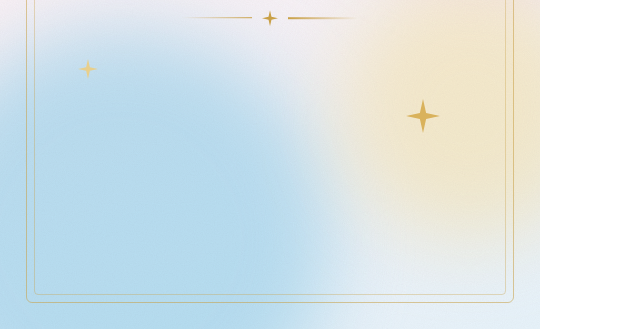
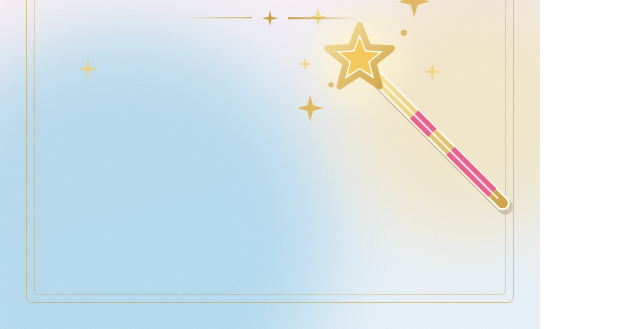
Before and after one commit to michiyo1023/kigyo-5step-lp, a plain HTML site: page covers/reel-cover-01.html in a window 1280 px wide. Shown: the part 631-960 px from the top of the page, without its empty margins (0-640 px from the left). Drawn offline with Linux system fonts and the light colour scheme; a web font is replaced by a local one.

Commit message:
カバーに魔法の杖を追加
Co-Authored-By: Claude Sonnet 5.5 <noreply@anthropic.com>
Claude-Session: https://claude.ai/code/session_01KByPw2pmmrSZ9G6xsNvehu

```diff
--- a/covers/reel-cover-01.html
+++ b/covers/reel-cover-01.html
@@ -39,9 +39,30 @@
   <svg class="star" style="left:62px;top:150px" width="34" height="34" viewBox="0 0 24 24"><path d="M12 0 L14.2 9.8 L24 12 L14.2 14.2 L12 24 L9.8 14.2 L0 12 L9.8 9.8Z" fill="#d9b25c"/></svg>
   <svg class="star" style="left:96px;top:196px" width="16" height="16" viewBox="0 0 24 24"><path d="M12 0 L14.2 9.8 L24 12 L14.2 14.2 L12 24 L9.8 14.2 L0 12 L9.8 9.8Z" fill="#e8cf8c"/></svg>
   <svg class="star" style="right:64px;top:232px" width="26" height="26" viewBox="0 0 24 24"><path d="M12 0 L14.2 9.8 L24 12 L14.2 14.2 L12 24 L9.8 14.2 L0 12 L9.8 9.8Z" fill="#d9b25c"/></svg>
-  <svg class="star" style="right:100px;bottom:196px" width="34" height="34" viewBox="0 0 24 24"><path d="M12 0 L14.2 9.8 L24 12 L14.2 14.2 L12 24 L9.8 14.2 L0 12 L9.8 9.8Z" fill="#d9b25c"/></svg>
   <svg class="star" style="left:78px;bottom:250px" width="20" height="20" viewBox="0 0 24 24"><path d="M12 0 L14.2 9.8 L24 12 L14.2 14.2 L12 24 L9.8 14.2 L0 12 L9.8 9.8Z" fill="#e8cf8c"/></svg>
 
+
+  <svg class="wand" style="position:absolute;left:279px;top:604px" width="260" height="260" viewBox="0 0 200 200">
+    <defs>
+      <linearGradient id="gold" x1="0" y1="0" x2="1" y2="1"><stop offset="0" stop-color="#f6e2a0"/><stop offset="1" stop-color="#cfa44a"/></linearGradient>
+      <radialGradient id="glow"><stop offset="0" stop-color="#fff6cf" stop-opacity=".95"/><stop offset="1" stop-color="#fff6cf" stop-opacity="0"/></radialGradient>
+    </defs>
+    <circle cx="62" cy="66" r="46" fill="url(#glow)"/>
+    <line x1="172" y1="177" x2="76" y2="81" stroke="rgba(120,90,40,.25)" stroke-width="12" stroke-linecap="round" transform="translate(2,3)"/>
+    <line x1="172" y1="177" x2="76" y2="81" stroke="#fffaf0" stroke-width="11" stroke-linecap="round"/>
+    <line x1="172" y1="177" x2="76" y2="81" stroke="url(#gold)" stroke-width="8" stroke-linecap="round"/>
+    <line x1="164" y1="169" x2="132" y2="137" stroke="#e8628f" stroke-width="9" stroke-linecap="butt"/>
+    <line x1="118" y1="123" x2="104" y2="109" stroke="#e8628f" stroke-width="9" stroke-linecap="butt"/>
+    <line x1="170" y1="175" x2="82" y2="87" stroke="#fffdf6" stroke-width="1.6" stroke-linecap="round" opacity=".8" transform="translate(-2,-2)"/>
+    <polygon points="62.0,40.0 68.5,57.1 86.7,58.0 72.5,69.4 77.3,87.0 62.0,77.0 46.7,87.0 51.5,69.4 37.3,58.0 55.5,57.1" fill="#fffdf2" stroke="url(#gold)" stroke-width="5" stroke-linejoin="round"/>
+    <polygon points="62.0,50.0 66.1,60.3 77.2,61.1 68.7,68.2 71.4,78.9 62.0,73.0 52.6,78.9 55.3,68.2 46.8,61.1 57.9,60.3" fill="#f4c95d"/>
+    <path d="M24 94 L26.2 101.8 L34 104 L26.2 106.2 L24 114 L21.8 106.2 L14 104 L21.8 101.8Z" fill="#e0b866"/>
+    <path d="M104 10 L106.64 19.36 L116 22 L106.64 24.64 L104 34 L101.36 24.64 L92 22 L101.36 19.36Z" fill="#e0b866"/>
+    <path d="M30 27 L31.54 32.46 L37 34 L31.54 35.54 L30 41 L28.46 35.54 L23 34 L28.46 32.46Z" fill="#f0d890"/>
+    <path d="M118 69 L119.54 74.46 L125 76 L119.54 77.54 L118 83 L116.46 77.54 L111 76 L116.46 74.46Z" fill="#f0d890"/>
+    <path d="M20 65 L21.1 68.9 L25 70 L21.1 71.1 L20 75 L18.9 71.1 L15 70 L18.9 68.9Z" fill="#f0d890"/>
+    <circle cx="96" cy="46" r="2.4" fill="#e0b866"/><circle cx="40" cy="86" r="2" fill="#e0b866"/><circle cx="86" cy="10" r="2" fill="#e0b866"/>
+  </svg>
   <div class="txt">
     <div class="l1">足りないのは</div>
     <div class="l2">頑張りじゃなく</div>
```
Also changed, not shown: 1 other file.
